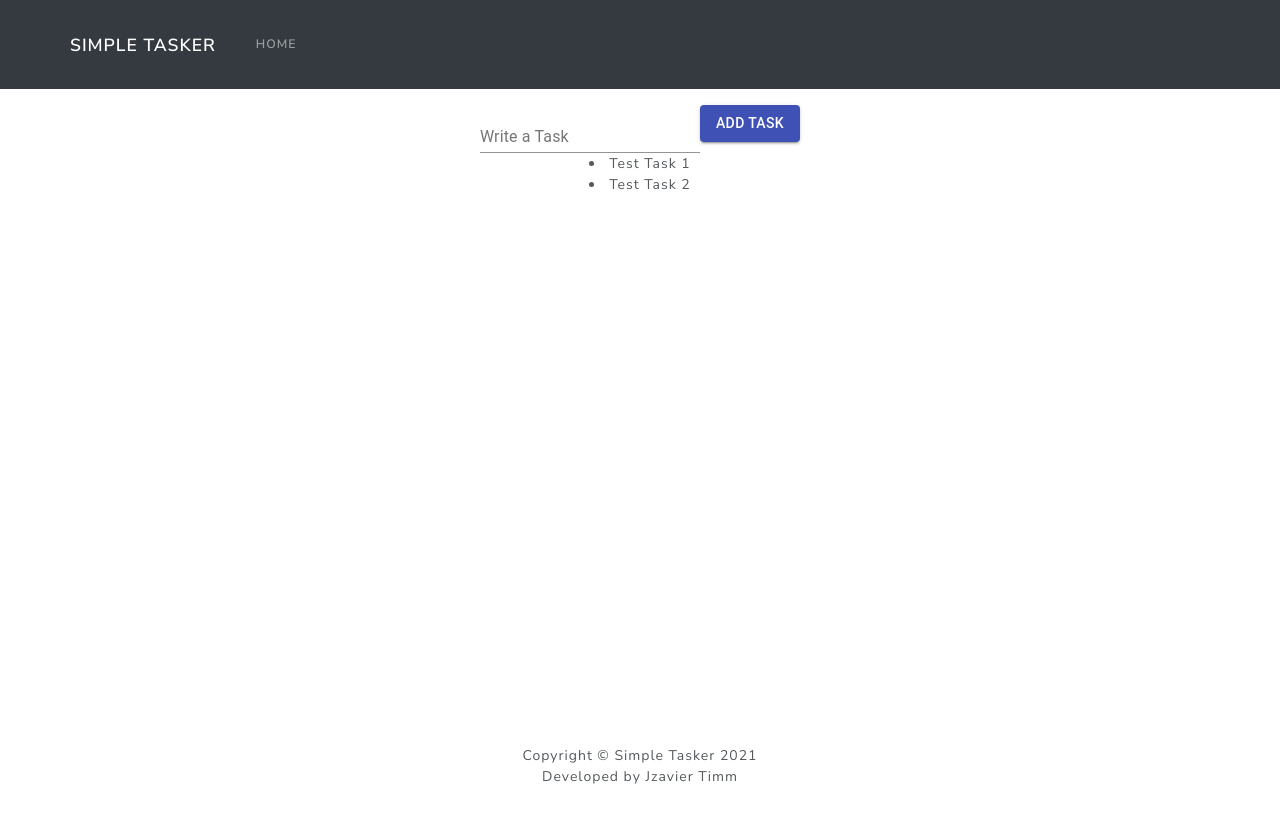
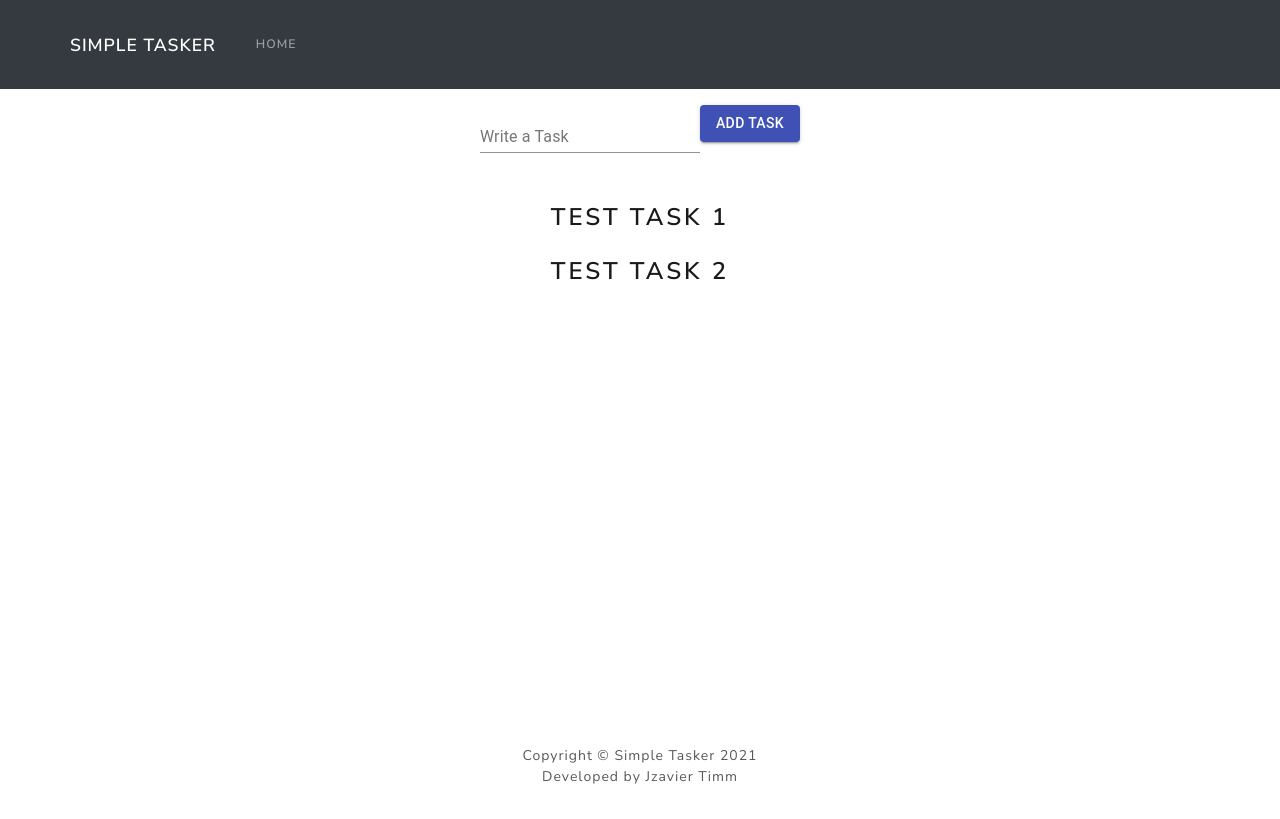
Before and after one commit to jztimm/Simple-ToDo-List, a React (Create React App) app: page / in a window 1280 px wide. Built offline with nearby package versions, Linux system fonts and the light colour scheme.

Commit message:
Styled Tasks with css

```diff
--- a/src/Components/Tasks.js
+++ b/src/Components/Tasks.js
@@ -1,12 +1,13 @@
 import React, {useState} from 'react'
+import '../Styles/Tasks.css'
 
 function Tasks() {
   const [tasks, setTasks] = useState(["Test Task 1", "Test Task 2"]);
 
   return (
-    <div>
+    <div className="tasks_list">
       {tasks.map(task => (
-        <li>{task}</li>
+        <h3>{task}</h3>
       ))}
     </div>
   )
--- a/src/Styles/Tasks.css
+++ b/src/Styles/Tasks.css
@@ -0,0 +1,7 @@
+.tasks_list {
+  margin-top: 50px;
+}
+
+.tasks_list > h3 {
+  margin-bottom: 25px;
+}
```
